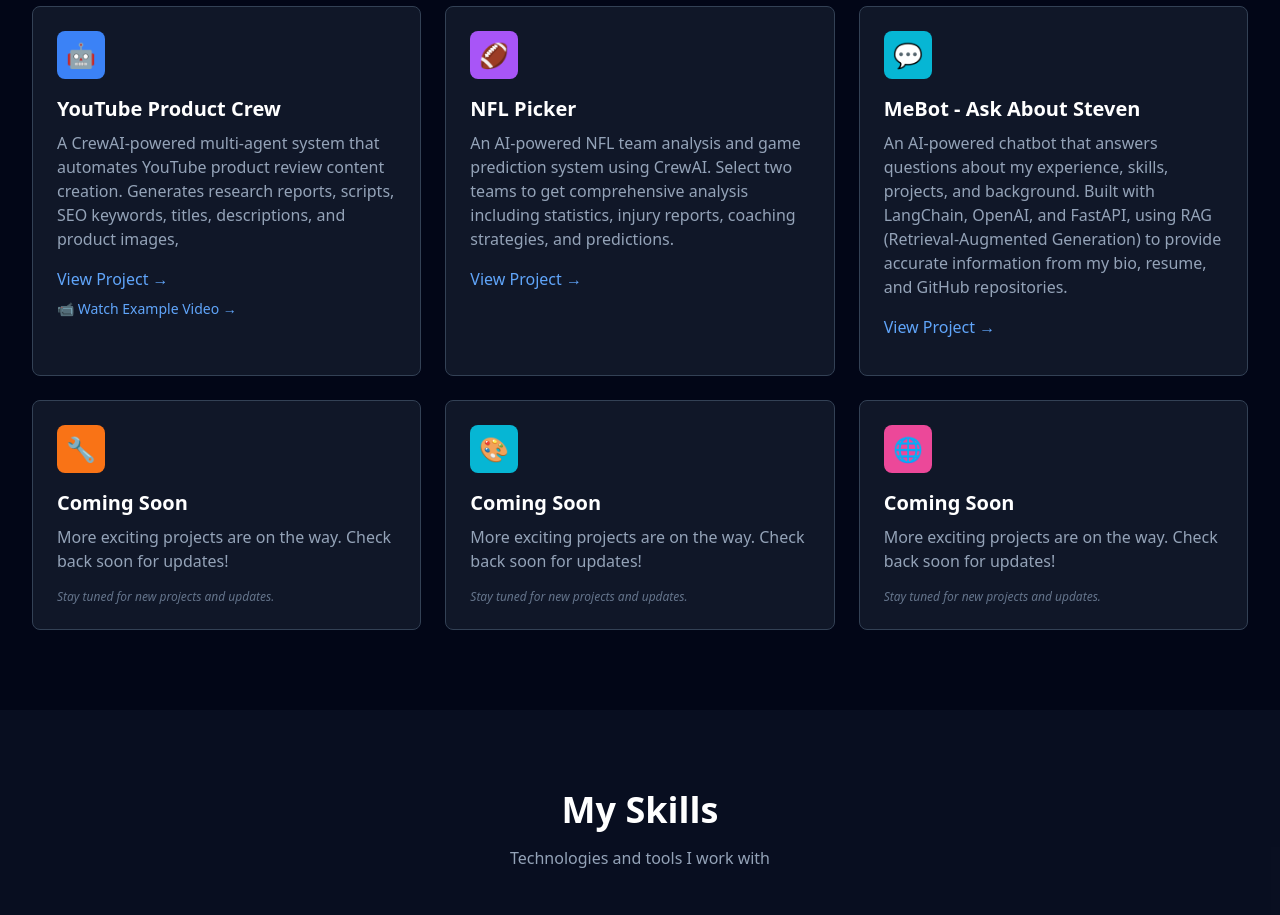
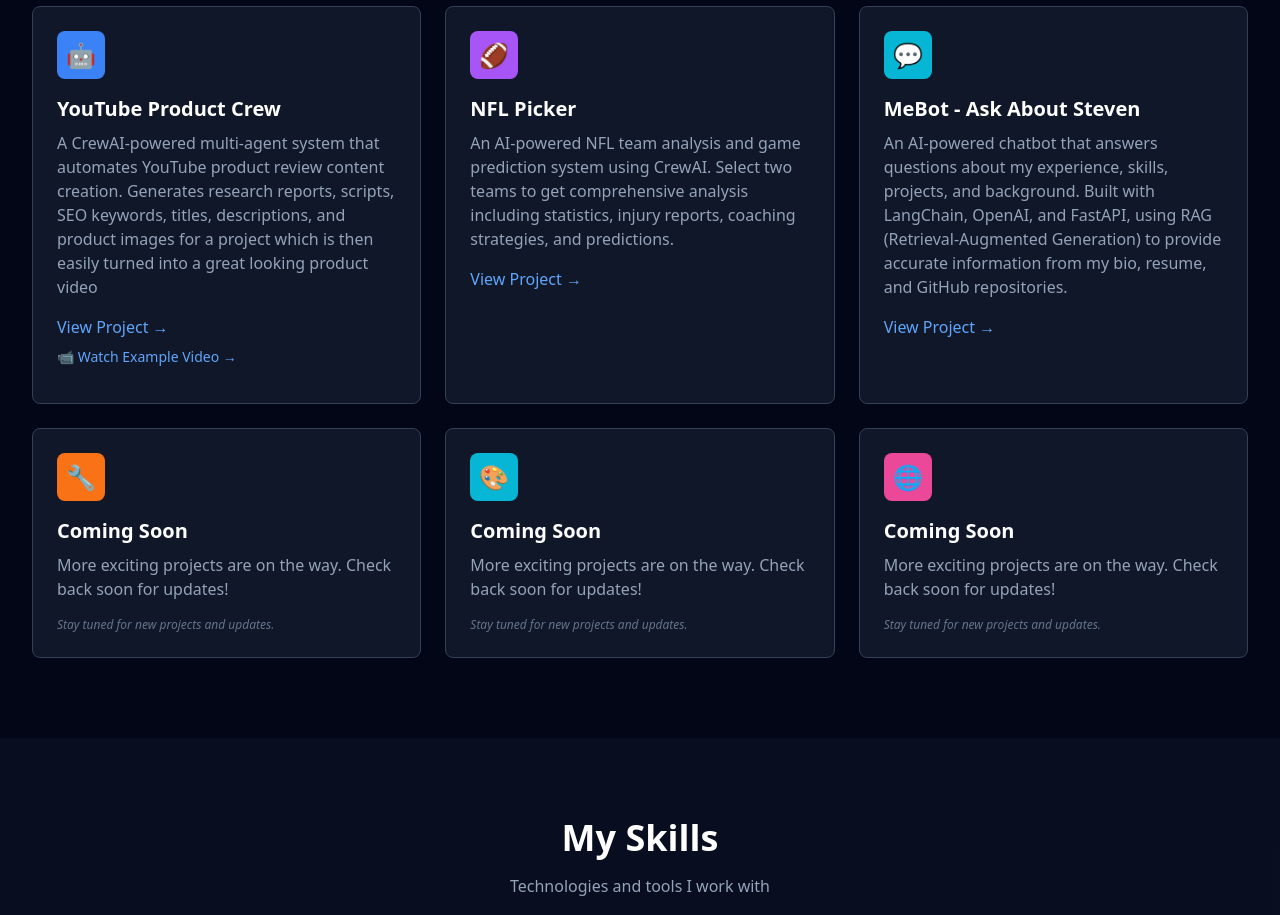
Before and after one commit to StevenMTikas/PortfolioSite, a plain HTML site: page index.html in a window 1280 px wide. Shown: the part 1440-2355 px from the top of the page. Drawn offline with nearby package versions, Linux system fonts and the light colour scheme.

Commit message:
Update project description in index.html to clarify the capabilities of the YouTube Product Crew system, emphasizing its ability to create visually appealing product videos.

```diff
--- a/index.html
+++ b/index.html
@@ -163,7 +163,7 @@
             🤖
           </div>
           <h3 class="text-xl font-semibold text-white mb-2">YouTube Product Crew</h3>
-          <p class="text-slate-400 mb-4">A CrewAI-powered multi-agent system that automates YouTube product review content creation. Generates research reports, scripts, SEO keywords, titles, descriptions, and product images,</p>
+          <p class="text-slate-400 mb-4">A CrewAI-powered multi-agent system that automates YouTube product review content creation. Generates research reports, scripts, SEO keywords, titles, descriptions, and product images for a project which is then easily turned into a great looking product video</p>
           <div class="flex flex-col gap-2 mb-3">
             <button onclick="openProjectModal('youtube-product-crew')" class="text-blue-400 hover:text-blue-300 transition-colors text-left">View Project →</button>
             <a href="https://youtu.be/EE7fQ6xisac" target="_blank" rel="noopener noreferrer" class="text-blue-400 hover:text-blue-300 transition-colors text-sm">📹 Watch Example Video →</a>
@@ -176,7 +176,7 @@
             🏈
           </div>
           <h3 class="text-xl font-semibold text-white mb-2">NFL Picker</h3>
-          <p class="text-slate-400 mb-4">An AI-powered NFL team analysis and game prediction system using CrewAI. Select two teams to get comprehensive analysis including statistics, injury reports, coaching strategies, and predictions.</p>
+          <p class="text-slate-400 mb-4">An AI-powered NFL team analysis and game prediction system using CrewAI. Select two teams to get comprehensive analysis including statistics, injury reports, coaching strategies, and predictions. </p>
           <div class="flex flex-col gap-2 mb-3">
             <button onclick="openProjectModal('nfl-picker')" class="text-blue-400 hover:text-blue-300 transition-colors text-left">View Project →</button>
           </div>
```
